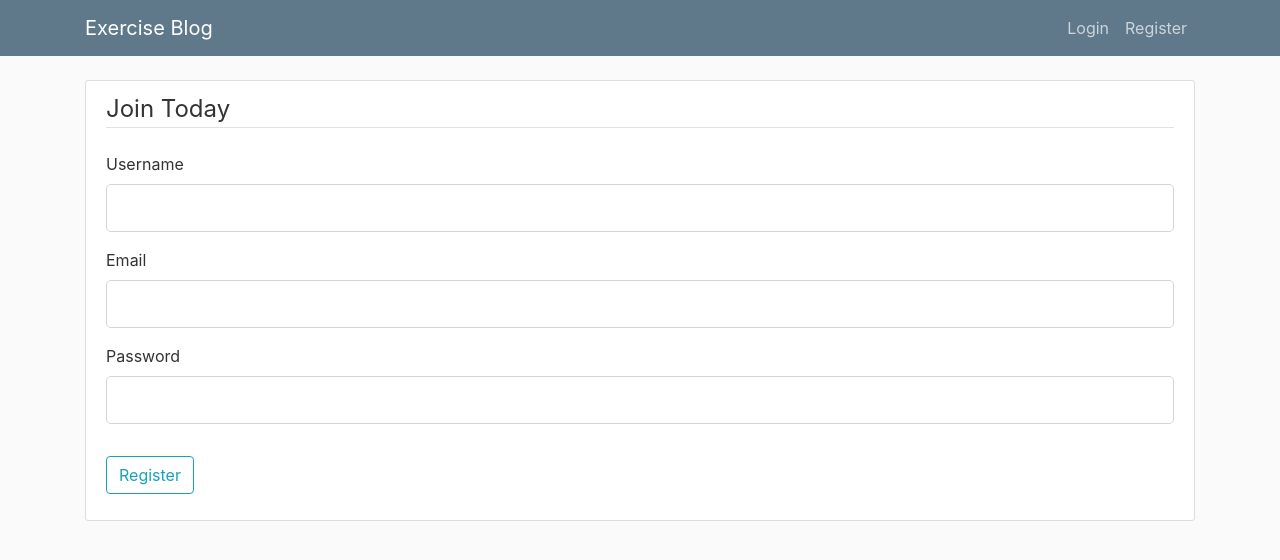
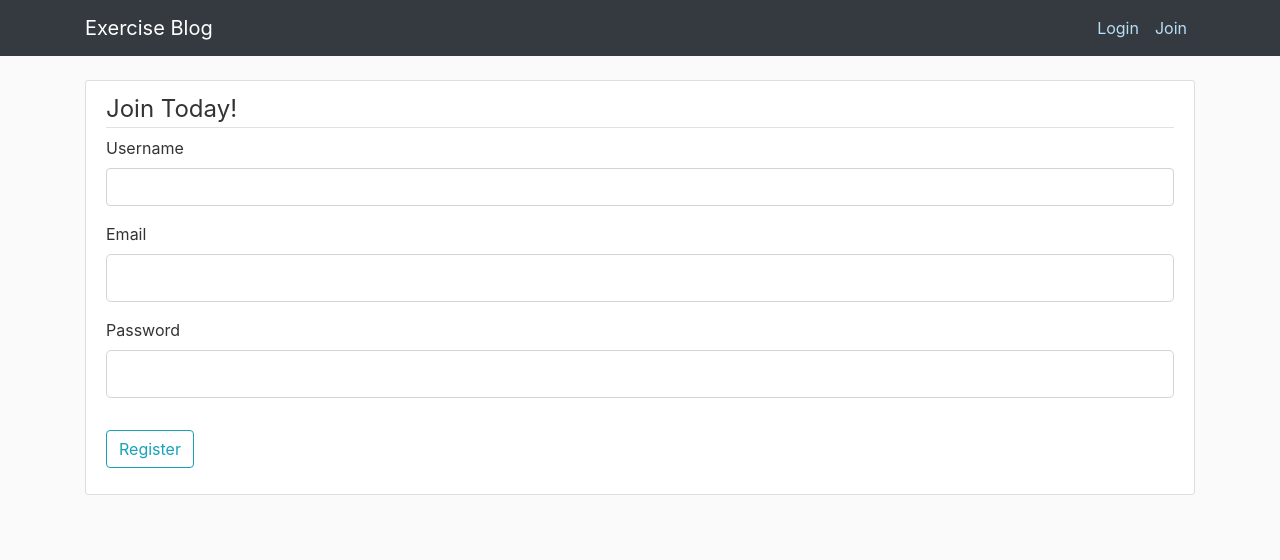
Before and after one commit to 2019jrhee/Flask_Blog_IA, a Flask app: page /register in a window 1280 px wide. Shown: the top 560 px of the page. Run offline with Flask 2, Linux system fonts and the light colour scheme; some libraries are stand-ins or nearby versions.

Commit message:
My latest version, first commit

```diff
--- a/flaskblog/static/main.css
+++ b/flaskblog/static/main.css
@@ -9,11 +9,11 @@ h1, h2, h3, h4, h5, h6 {
 }
 
 .bg-steel {
-  background-color: #5f788a;
+  background-color: #B8DFF6;
 }
 
 .site-header .navbar-nav .nav-link {
-  color: #cbd5db;
+  color: #B8DFF6;
 }
 
 .site-header .navbar-nav .nav-link:hover {
@@ -45,11 +45,6 @@ a.article-title:hover {
   white-space: pre-line;
 }
 
-.article-img {
-  height: 65px;
-  width: 65px;
-  margin-right: 16px;
-}
 
 .article-metadata {
   padding-bottom: 1px;
@@ -67,14 +62,3 @@ a.article-title:hover {
   height: 25px;
   vertical-align: middle;
 }
-
-.account-img {
-  height: 125px;
-  width: 125px;
-  margin-right: 20px;
-  margin-bottom: 16px;
-}
-
-.account-heading {
-  font-size: 2.5rem;
-}
--- a/flaskblog/templates/account.html
+++ b/flaskblog/templates/account.html
@@ -1,7 +1,7 @@
 {% extends "layout.html" %}
 {% block content %}
 	<div class="content-section">
-
+  		<legend class ="border-bottom mb-4">My Account Info</legend>
     	<h2 class="account-heading">{{ current_user.username }}
     	</h2>
       		<p class="text-secondary">{{ current_user.email }}
--- a/flaskblog/templates/home.html
+++ b/flaskblog/templates/home.html
@@ -7,7 +7,7 @@
 	  <div class="media-body">
 	    <div class="article-metadata">
 	      <a class="mr-2" href="#">{{ post.author.username }}</a>
-	      <small class="text-muted">{{ post.date_posted.strftime('%Y-%m-%d') }}</small>
+	      <small class="text-muted">{{ post.date_posted.strftime('%m-%d-%Y') }}</small>
 	    </div>
 	    <h2><a class="article-title" href="#">{{ post.title }}</a></h2>
 	    <p class="article-content">{{ post.content }}</p>
--- a/flaskblog/templates/layout.html
+++ b/flaskblog/templates/layout.html
@@ -5,7 +5,7 @@
     <meta name="viewport" content="width=device-width, initial-scale=1, shrink-to-fit=no">
 
     <!-- Bootstrap CSS -->
-    <link rel="stylesheet" href="https://maxcdn.bootstrapcdn.com/bootstrap/4.0.0/css/bootstrap.min.css" integrity="sha384-Gn5384xqQ1aoWXA+058RXPxPg6fy4IWvTNh0E263XmFcJlSAwiGgFAW/dAiS6JXm" crossorigin="anonymous">
+    <link rel="stylesheet" href="https://stackpath.bootstrapcdn.com/bootstrap/4.3.1/css/bootstrap.min.css" integrity="sha384-ggOyR0iXCbMQv3Xipma34MD+dH/1fQ784/j6cY/iJTQUOhcWr7x9JvoRxT2MZw1T" crossorigin="anonymous">
 
     <link rel="stylesheet" type = "text/css" href="{{ url_for('static', filename='main.css') }}">
 
@@ -17,7 +17,8 @@
 </head>
 <body>
 	<header class="site-header">
-	  <nav class="navbar navbar-expand-md navbar-dark bg-steel fixed-top">
+	  <nav class="navbar navbar-expand-md navbar-dark bg-dark fixed-top">
+
 	    <div class="container">
 	      <a class="navbar-brand mr-4" href="/">Exercise Blog</a>
 
@@ -25,13 +26,13 @@
 	        <div class="navbar-nav ">
 	          {% if current_user.is_authenticated %}
 	          	<a class="nav-item nav-link" href="{{ url_for('new_post') }}">Create Post</a>
-	          	<a class="nav-item nav-link" href="{{ url_for('account') }}">Account</a>
+	          	<a class="nav-item nav-link" href="{{ url_for('account') }}">My Account</a>
 	          	<a class="nav-item nav-link" href="{{ url_for('logout') }}">Logout</a>
 
 	          {% else %}
 
 		          <a class="nav-item nav-link" href="{{ url_for('login') }}">Login</a>
-		          <a class="nav-item nav-link" href="{{ url_for('register') }}">Register</a>
+		          <a class="nav-item nav-link" href="{{ url_for('register') }}">Join</a>
 		      {% endif %}
 	        </div>
 	    </div>
@@ -56,7 +57,7 @@
     <!-- jQuery first, then Popper.js, then Bootstrap JS -->
     <script src="https://code.jquery.com/jquery-3.2.1.slim.min.js" integrity="sha384-KJ3o2DKtIkvYIK3UENzmM7KCkRr/rE9/Qpg6aAZGJwFDMVNA/GpGFF93hXpG5KkN" crossorigin="anonymous"></script>
     <script src="https://cdnjs.cloudflare.com/ajax/libs/popper.js/1.12.9/umd/popper.min.js" integrity="sha384-ApNbgh9B+Y1QKtv3Rn7W3mgPxhU9K/ScQsAP7hUibX39j7fakFPskvXusvfa0b4Q" crossorigin="anonymous"></script>
-    <script src="https://maxcdn.bootstrapcdn.com/bootstrap/4.0.0/js/bootstrap.min.js" integrity="sha384-JZR6Spejh4U02d8jOt6vLEHfe/JQGiRRSQQxSfFWpi1MquVdAyjUar5+76PVCmYl" crossorigin="anonymous"></script>
+    <script src=<link rel="stylesheet" href="https://stackpath.bootstrapcdn.com/bootstrap/4.3.1/css/bootstrap.min.css" integrity="sha384-ggOyR0iXCbMQv3Xipma34MD+dH/1fQ784/j6cY/iJTQUOhcWr7x9JvoRxT2MZw1T" crossorigin="anonymous">></script>
 
 </body>
 </html>
--- a/flaskblog/templates/register.html
+++ b/flaskblog/templates/register.html
@@ -5,10 +5,10 @@
 
 			{{ form.hidden_tag() }}
 			<fieldset class="form-group">
-				<legend class ="border-bottom mb-4">Join Today</legend>
+				<legend class ="border-bottom md-4">Join Today!</legend>
 				<div class= "form-group"> {{ form.username.label(class= "form-control-label")}}
 
-				{{ form.username(class= "form-control form-control-lg")}}
+				{{ form.username(class= "form-control form-control-md")}}
 				</div>
 
 				<div class= "form-group"> {{ form.email.label(class= "form-control-label")}}
```
Also changed, not shown: flaskblog/site.db.
